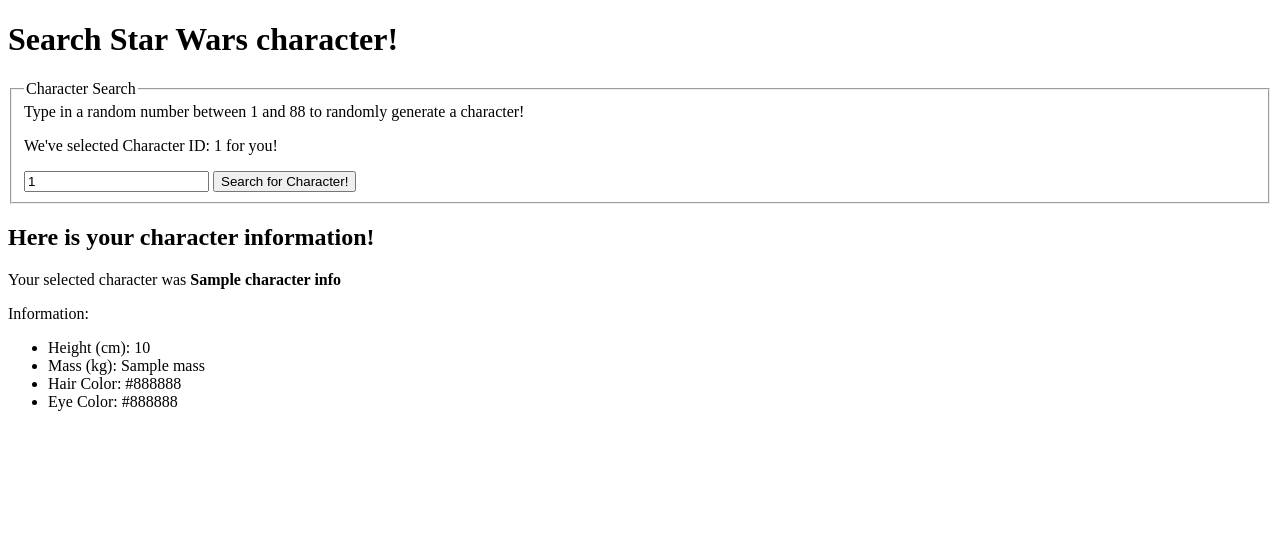
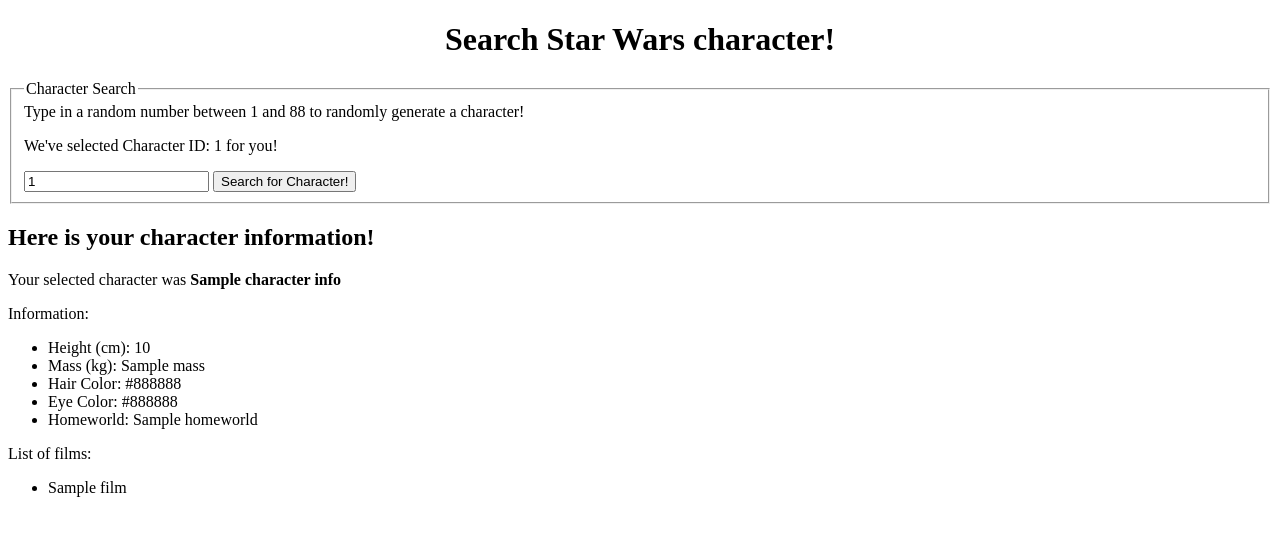
Before and after one commit to scottzyang/star-wars-characters, a Flask app: template templates/character.html in a window 1280 px wide. Shown: the top 536 px of the page. Run offline with Flask 2, Linux system fonts and the light colour scheme; the template is opened without the code that fills it: most values are stand-ins (such as "Sample title", 1, 10 or a date in 2020).

Commit message:
Add homeworld and films

```diff
--- a/main.py
+++ b/main.py
@@ -12,16 +12,29 @@ SWAPI_URL = 'https://swapi.py4e.com/api/'
 # create route for SWAPI results
 @app.route('/', methods=['GET'])
 def character_search():
+  # git input from form
   character_id = request.args.get('character-id')
+  # if input is not provided, default to 1
   if not character_id:
     character_id = '1'
 
+  # get character info response using the character ID above and parse to python
   response = requests.get(SWAPI_URL + "people/" + character_id)
-
   character_info = response.json()
 
+  # get homeworld response using character above, and parse to python
+  homeworld_response = requests.get(character_info['homeworld'])
+  current_homeworld = homeworld_response.json()
+
+  # list comprehension
+  # for each film in the character_info.films grab response for each film API URL and parse it to python, and acquire the name
+  # once acquired, add it to the list
+  films = [requests.get(film).json()['title'] for film in character_info['films']]
+
   context = {
-    'character_info': character_info
+    'character_info': character_info,
+    'films': films,
+    'homeworld': current_homeworld
   }
 
   return render_template('character.html', **context)
--- /dev/null
+++ b/styles.css
@@ -0,0 +1,3 @@
+h1 {
+  text-align: center;
+}
--- a/templates/base.html
+++ b/templates/base.html
@@ -1,7 +1,8 @@
 <!DOCTYPE html>
 <html>
   <head>
-    <title>{% block title %}{% endblock %}</title>
+    {% block title %}
+    {% endblock %}
   </head>
   <body>
     {% block content %}{% endblock %}
--- a/templates/character.html
+++ b/templates/character.html
@@ -1,7 +1,8 @@
 {% extends 'base.html' %}
 
 {% block title %}
-Star Wars Character Search!
+<title>Star Wars Character Search!</title>
+<link rel="stylesheet" href="../styles.css">
 {% endblock %}
 
 
@@ -9,7 +10,6 @@ Star Wars Character Search!
 <header>
   <h1>Search Star Wars character!</h1>
 </header>
-<form>
 <fieldset>
   <legend>Character Search</legend>
   <form action="/" method="GET">
@@ -21,7 +21,6 @@ Star Wars Character Search!
     <input type="submit" name="search-submit" value="Search for Character!">
   </form>
 </fieldset>
-</form>
 
 <section id="form-results">
   <h2>Here is your character information!</h2>
@@ -32,6 +31,13 @@ Star Wars Character Search!
     <li>Mass (kg): {{character_info.mass}}</li>
     <li>Hair Color: {{character_info.hair_color}}</li>
     <li>Eye Color: {{character_info.eye_color}}</li>
+    <li>Homeworld: {{homeworld.name}}</li>
+  </ul>
+  <p>List of films:</p>
+  <ul>
+    {% for film in films %}
+    <li>{{film}}</li>
+    {% endfor %}
   </ul>
 </section>
 {% endblock %}
```
Lines whose indentation alone changed are shown as unchanged.
